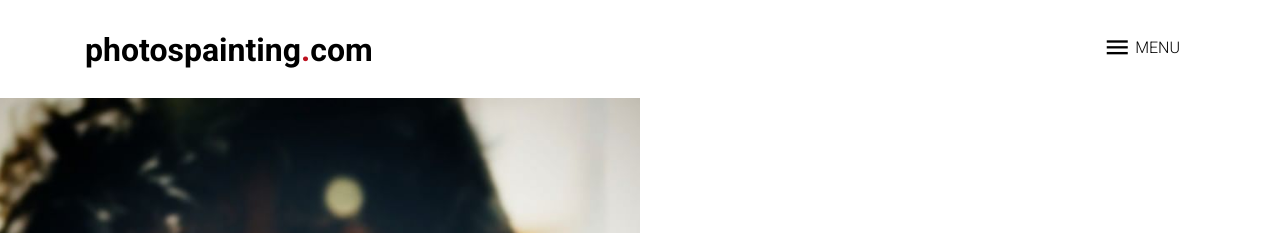
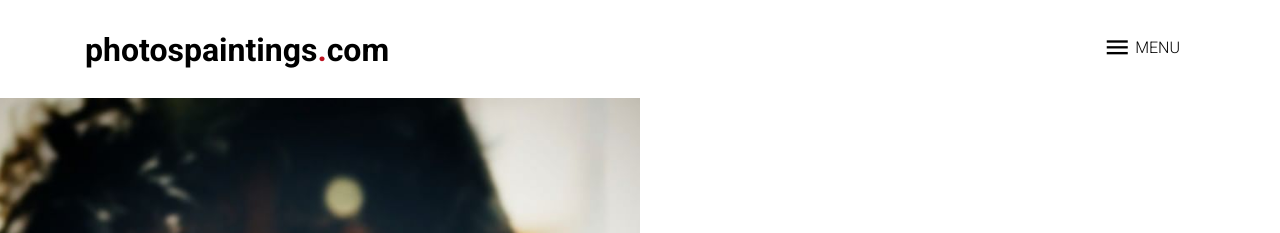
Before and after one commit to PaintThePhoto/PaintThePhoto.github.io, a Jekyll site: the page built from index.html, in a window 1280 px wide. Shown: the top 233 px of the page. Built offline with Jekyll 4.4.1, drawn with Linux system fonts in a browser that asks for light colours; some web fonts are replaced.

Commit message:
Photos and painting CNAME

```diff
--- /dev/null
+++ b/CNAME
@@ -0,0 +1 @@
+photospaintings.com
--- a/_includes/header.html
+++ b/_includes/header.html
@@ -15,7 +15,7 @@
       <div class="container">
         <div class="row align-items-center">
           <div class="col-6 col-md-4">
-            <h1 class="my-0 site-logo"><a href="index.html">photospainting<span class="text-primary">.</span>com</a></h1>
+            <h1 class="my-0 site-logo"><a href="index.html">photospaintings<span class="text-primary">.</span>com</a></h1>
           </div>
           <div class="col-6 col-md-8">
             <nav class="site-navigation text-right" role="navigation">
```
